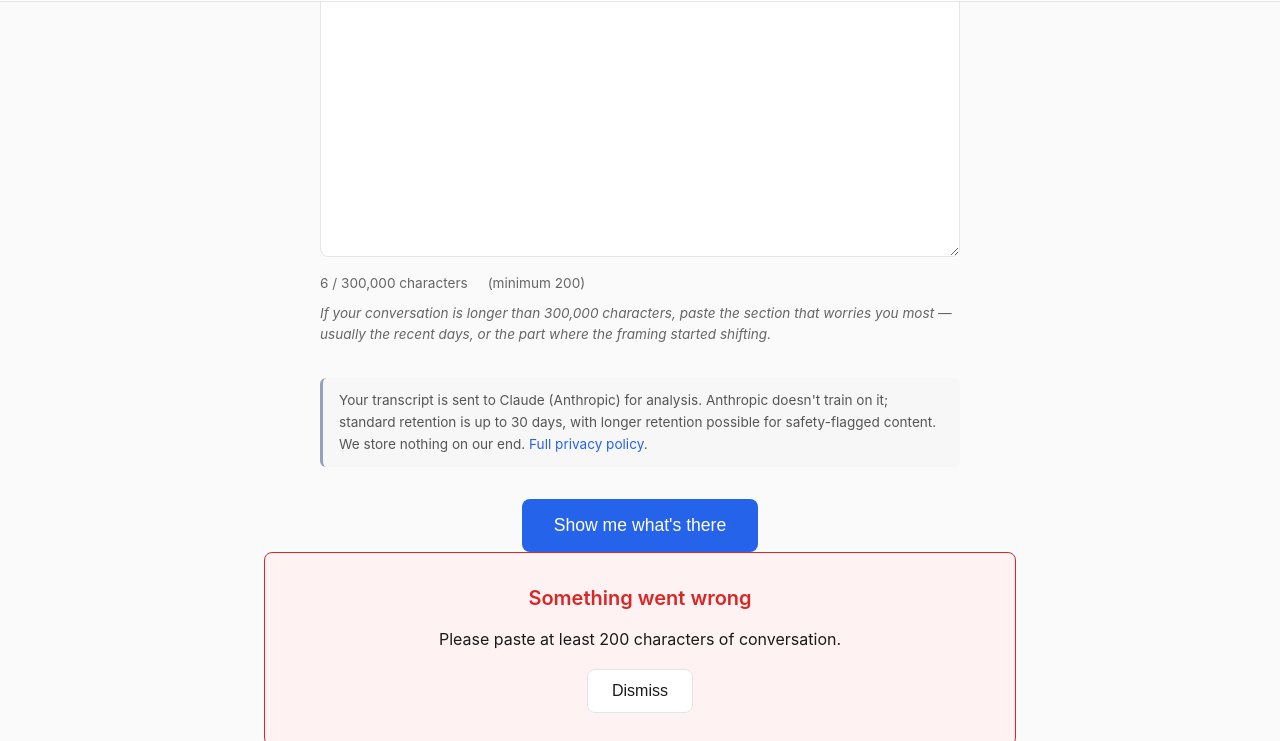
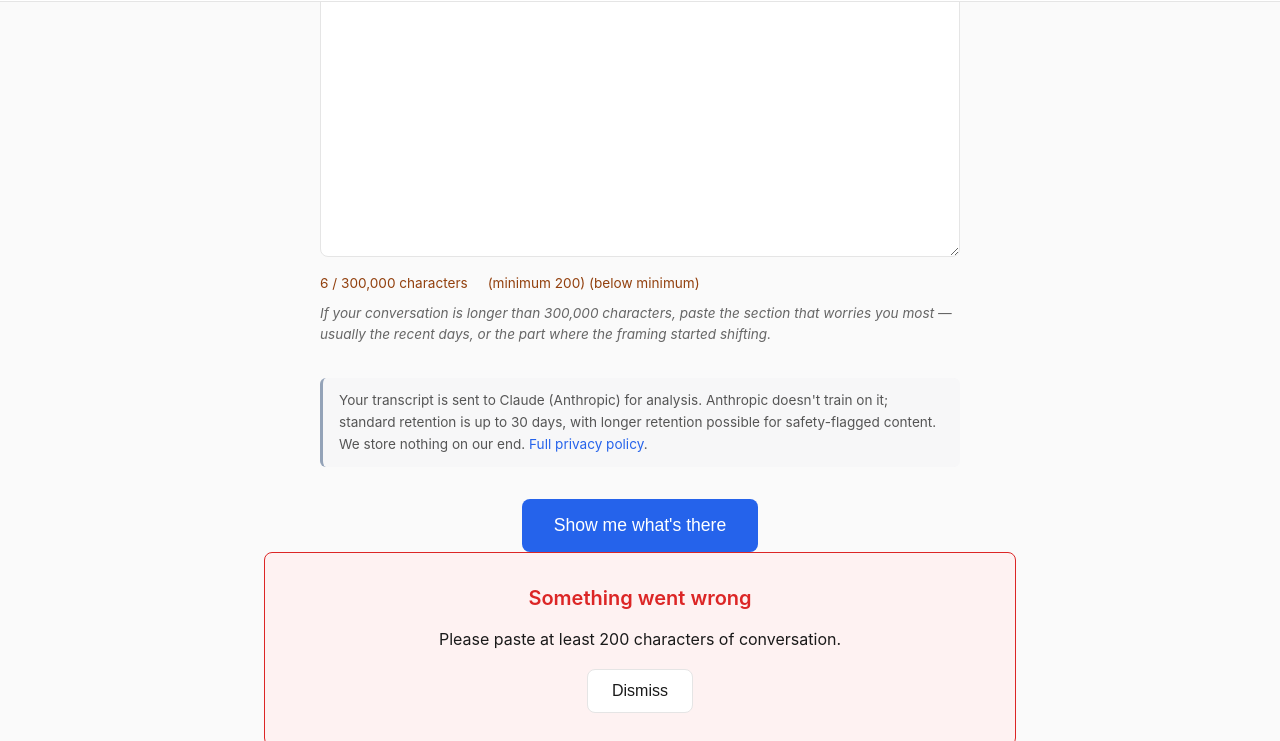
Before and after one commit to justinstimatze/ismyaialive, a website with bundled scripts: page analyze.html in a window 1280 px wide. Both pictures are taken after typing "Sample" into the empty fields and a click on the button "Show me what's there". Shown: the part 567-1308 px from the top of the page. Built offline with nearby package versions, Linux system fonts and the light colour scheme.

Commit message:
Fix char-count over-limit warning never displaying
The char-count cue path had three latent bugs that the analyze.html
walkthrough surfaced:

1. JS toggled `char-warning` / `char-over` on the wrong element. The
   `$('char-count')` selector resolved to the <span> with id="char-count"
   (the live count value), but the matching CSS rules target the parent
   <div> with class="char-count". Classes were being applied to an
   element CSS didn't select.

2. The id/class collision (id="char-count" on span, class="char-count"
   on div) made the bug hard to spot. Renamed the span's id to
   `char-count-value` and split the JS into two refs: valueEl for the
   number, helpEl for the state classes.

3. The "approaching limit" copy fired when the user was already over
   the limit, not approaching. Replaced with "over the limit — trim
   to submit" and added a red color cue (#b91c1c) so the warning isn't
   text-only at the bottom of a help line. Below-minimum gets a milder
   amber treatment.

Co-Authored-By: Claude Opus 4.7 (1M context) <noreply@anthropic.com>

```diff
--- a/analyze.html
+++ b/analyze.html
@@ -54,7 +54,7 @@
                             aria-describedby="transcript-help transcript-long-note"
                         ></textarea>
                         <div id="transcript-help" class="char-count">
-                            <span id="char-count" aria-live="polite">0</span> / 300,000 characters
+                            <span id="char-count-value" aria-live="polite">0</span> / 300,000 characters
                             <span class="min-note">(minimum 200)</span>
                         </div>
                         <p id="transcript-long-note" class="char-long-note">If your conversation is longer than 300,000 characters, paste the section that worries you most — usually the recent days, or the part where the framing started shifting.</p>
--- a/css/style.css
+++ b/css/style.css
@@ -1939,13 +1939,23 @@ input[type="radio"]:focus-visible + span {
     outline-offset: 2px;
 }
 
-/* Character count accessibility - text indicator in addition to color */
+/* Character count accessibility — text + color indicator together so
+   the cue isn't color-only. */
+.char-count.char-warning {
+    color: #92400e;
+}
+
 .char-count.char-warning::after {
     content: " (below minimum)";
 }
 
+.char-count.char-over {
+    color: #b91c1c;
+    font-weight: 500;
+}
+
 .char-count.char-over::after {
-    content: " (approaching limit)";
+    content: " (over the limit — trim to submit)";
 }
 
 /* High contrast mode support */
--- a/js/analyze.js
+++ b/js/analyze.js
@@ -485,14 +485,18 @@ function renderResults(data, originalTranscript, opts = {}) {
 
 function setupCharCount() {
   const ta = $('transcript');
-  const counter = $('char-count');
-  if (!ta || !counter) return;
+  const valueEl = $('char-count-value');
+  const helpEl = $('transcript-help');
+  if (!ta || !valueEl || !helpEl) return;
   function update() {
     const len = ta.value.length;
-    counter.textContent = len.toLocaleString();
-    counter.setAttribute('aria-label', `${len} characters`);
-    counter.classList.toggle('char-warning', len > 0 && len < MIN_LENGTH);
-    counter.classList.toggle('char-over', len > MAX_LENGTH);
+    valueEl.textContent = len.toLocaleString();
+    valueEl.setAttribute('aria-label', `${len} characters`);
+    // Toggle on the help-text container — that's the element CSS targets
+    // via `.char-count.char-warning` / `.char-count.char-over`. Toggling on
+    // the span (which carries the id, not the class) is a no-op.
+    helpEl.classList.toggle('char-warning', len > 0 && len < MIN_LENGTH);
+    helpEl.classList.toggle('char-over', len > MAX_LENGTH);
   }
   ta.addEventListener('input', update);
   update();
```
